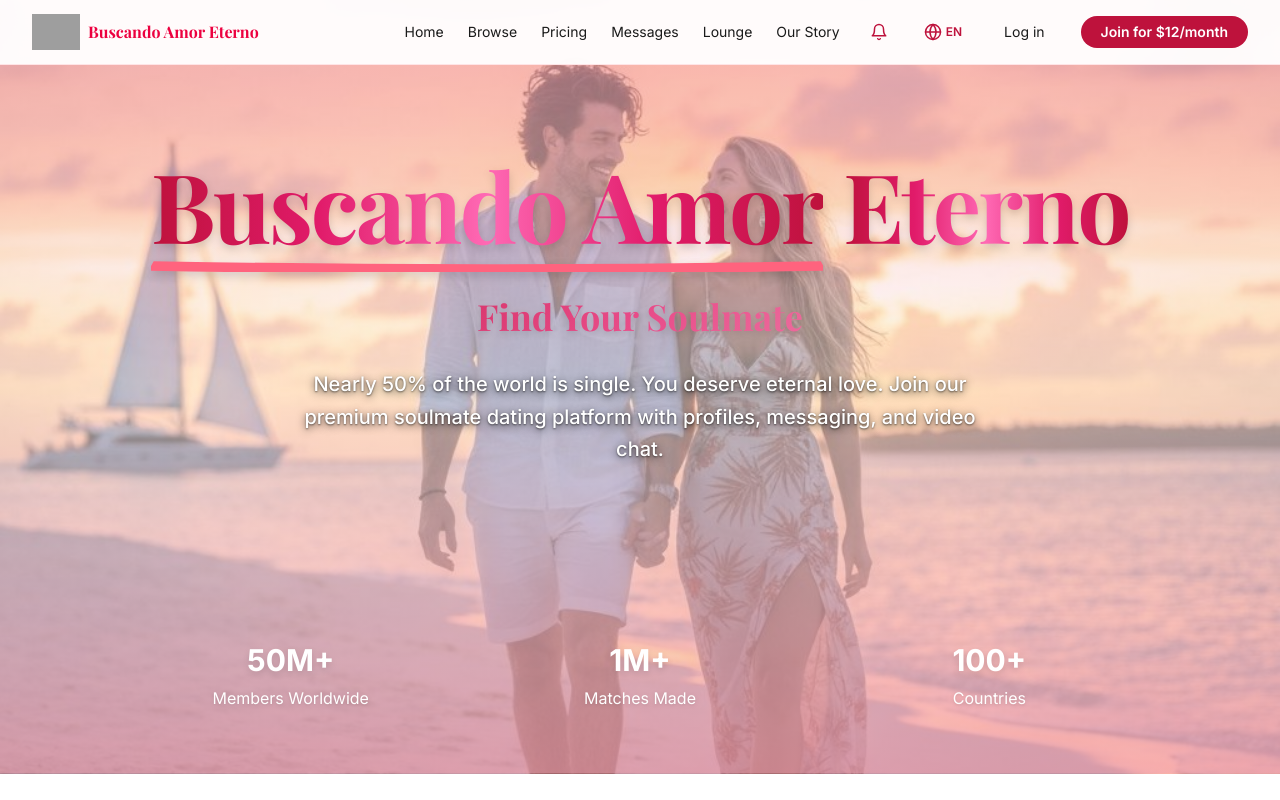
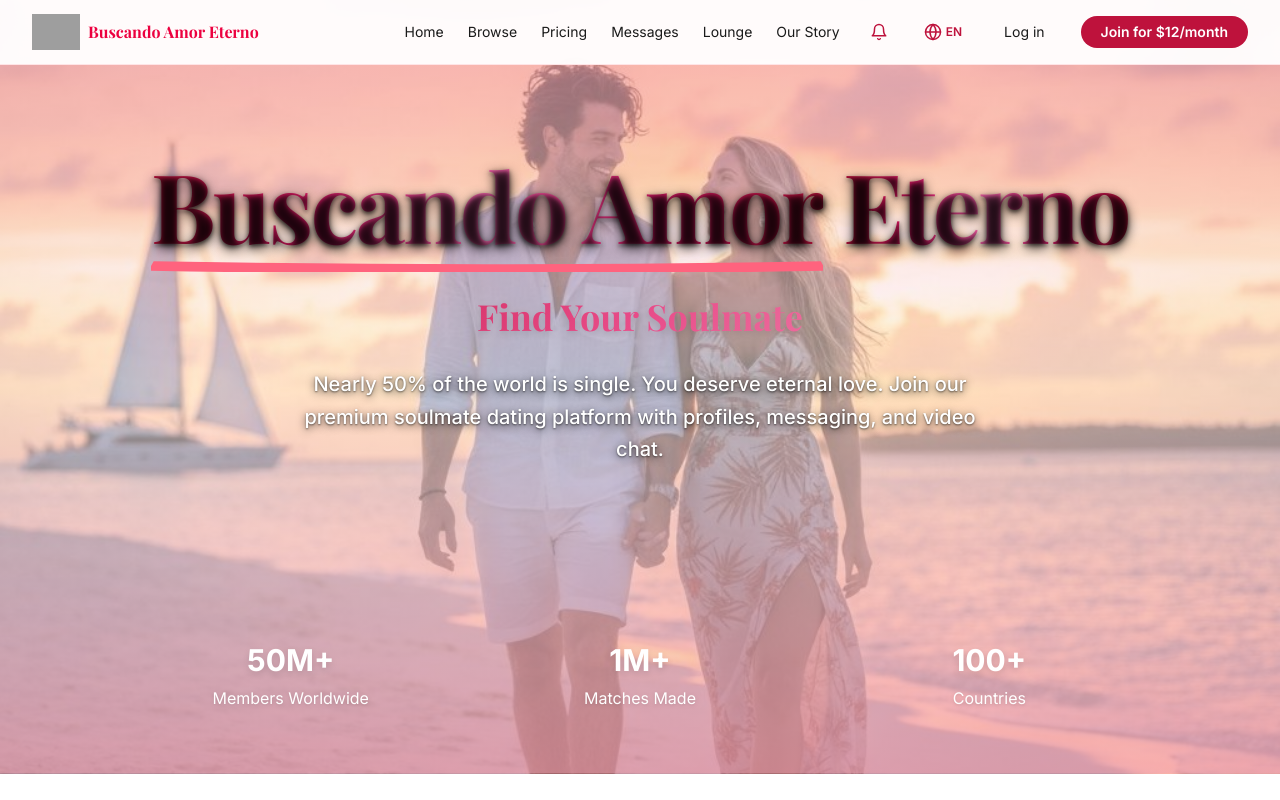
Before and after one commit to davisbryan595-lang/buscando-amor-eterno, a Next.js app: page / in a window 1280 px wide. Shown: the top 800 px of the page. Built offline with nearby package versions, Linux system fonts and the light colour scheme; grey boxes are pictures that could not be loaded; a web font is replaced by a local one.

Commit message:
completionId: cgen-fccb2bdf55814436bc23b8f403a0bef1
cgen-fccb2bdf55814436bc23b8f403a0bef1

```diff
--- a/components/hero.tsx
+++ b/components/hero.tsx
@@ -116,7 +116,7 @@ export default function Hero() {
       </div>
 
       <div className="w-full max-w-5xl mx-auto text-center relative z-20">
-        <h1 ref={titleRef} className="text-4xl sm:text-5xl md:text-7xl lg:text-8xl font-playfair font-bold mb-6 md:mb-8 leading-tight tracking-tight text-white drop-shadow-lg">
+        <h1 ref={titleRef} className="text-4xl sm:text-5xl md:text-7xl lg:text-8xl font-playfair font-bold mb-6 md:mb-8 leading-tight tracking-tight" style={{textShadow: '0 4px 12px rgba(0, 0, 0, 0.8), 0 2px 4px rgba(0, 0, 0, 0.6)'}}>
           <span className="hero-title-gradient relative inline-block">
             {t('hero.title').split(' ').slice(0, 2).join(' ')}
             <svg className="absolute -bottom-2 left-0 w-full h-3 text-rose-400 dark:text-pink-300 -z-10" viewBox="0 0 100 10" preserveAspectRatio="none">
```
